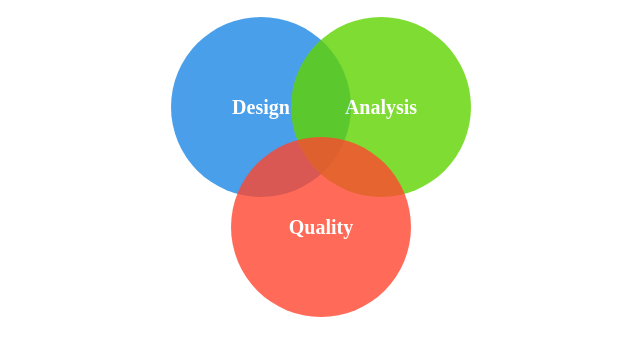
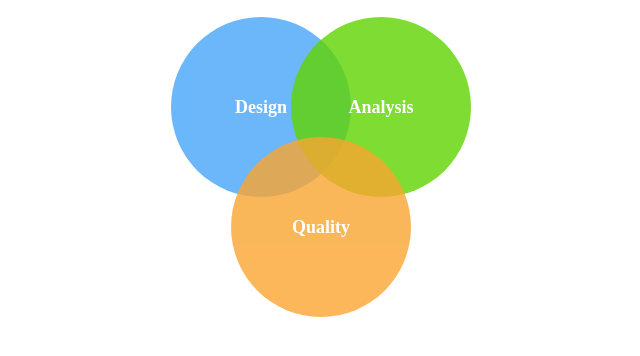
Before and after one commit to gunmagohkin/VENN-DIAG, a plain HTML site: page index.html in a window 1280 px wide. Shown: the part 264-620 px from the top of the page, without its empty margins (319-959 px from the left). Drawn offline with Linux system fonts and the light colour scheme.

Commit message:
Update style.css

```diff
--- a/style.css
+++ b/style.css
@@ -35,7 +35,7 @@
     justify-content: center;
     align-items: center;
     color: white;
-    font-size: 20px;
+    font-size: 18px;
     font-weight: bold;
     opacity: 0.8;
     transition: transform 0.3s, opacity 0.3s, z-index 0.3s; /* Add z-index transition */
@@ -51,7 +51,7 @@
 
 
   .circle1 {
-    background-color: #1e88e5;
+    background-color: #47a6fa;
     top: 0;
     left: 0;
   }
@@ -63,7 +63,7 @@
   }
 
   .circle3 {
-    background-color: #ff472f;
+    background-color: #faa631;
     bottom: 0;
     left: 20%;
     right: 50%;
```
